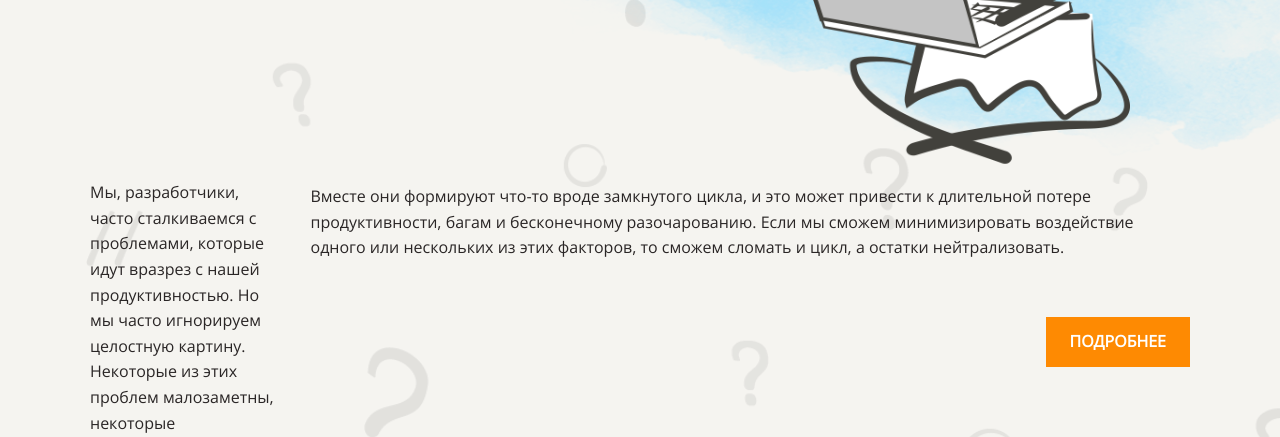
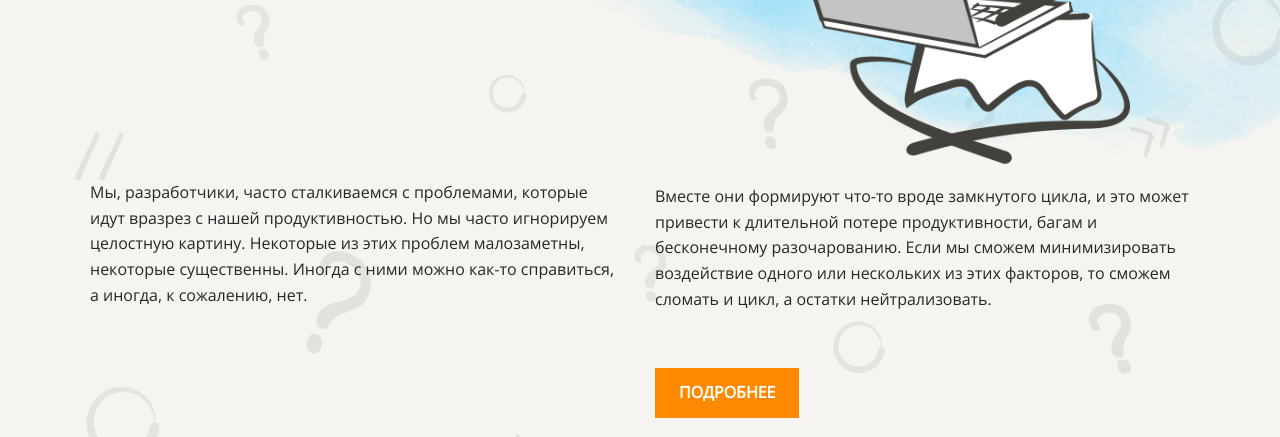
Before and after one commit to Valsym/layout-designer-project-lvl1, a website: page index.html in a window 1280 px wide. Shown: the part 376-813 px from the top of the page. Drawn offline with Linux system fonts and the light colour scheme.

Commit message:
step3-19

```diff
--- a/src/styles/style.css
+++ b/src/styles/style.css
@@ -64,7 +64,7 @@
 header {
     position: relative;
     z-index: 1;
-    padding: 100px 0;
+    padding-top: 100px;
     background-color: var(--light);
 }
 
@@ -138,8 +138,8 @@
 }
 
 .button {
-    /*position: absolute;*/
-    margin-left: 735px;
+    /*position: absolute;
+    margin-left: 735px;*/
     margin-top: 40px;/*765px;*/
     background-color: var(--main);
     border: none;
@@ -151,6 +151,7 @@
     display: inline-block;
     font-weight: 700;
     /*margin: 40px 255px 100px auto;*/
+    margin-bottom: 100px;
     cursor: pointer;
 }
 
```
